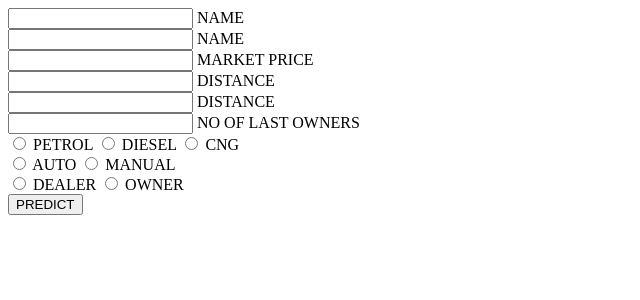
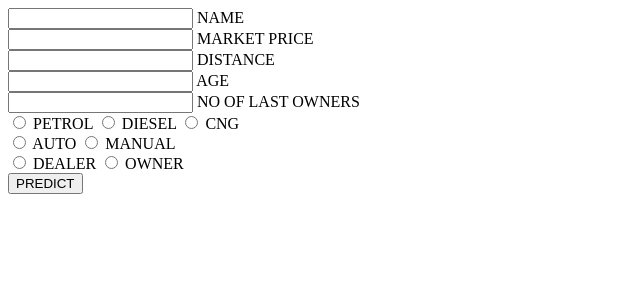
Before and after one commit to ashishsahu1/carChoice, a Flask app: page / in a window 1280 px wide. Shown: the top 300 px of the page, without its empty margins (0-640 px from the left). Run offline with Flask 2, Linux system fonts and the light colour scheme.

Commit message:
connection setup 1

```diff
--- a/app.py
+++ b/app.py
@@ -1,10 +1,16 @@
-from flask import Flask, render_template
+from flask import Flask, render_template, request
 
 app = Flask(__name__)
 
 
-@app.route('/')
-def hello():
+@app.route('/', methods =["GET", "POST"])
+def predict():
+    if request.method == "POST":
+        name = request.form.get("name")
+        marketprice = request.form.get("marketPrice")
+        distance = request.form.get("distance")
+        age = request.form.get("age")
+        return name+" "+marketprice+" "+distance+" "+age
     return render_template('index.html')
 
 if __name__ == "__main__":
--- a/templates/index.html
+++ b/templates/index.html
@@ -6,12 +6,7 @@
     <title>Document</title>
 </head>
 <body>
-   <form action="" method = "post">
-
-   <div class="line">
-    <input id="form1" name="name" type="text">
-    <label>NAME</label>
-   </div>
+   <form action="{{ url_for("predict")}}" method="post">
 
    <div class="line">
     <input id="form1" name="name" type="text">
@@ -30,7 +25,7 @@
 
    <div class="line">
     <input id= "form1" name="age" type="text">
-    <label>DISTANCE</label>
+    <label>AGE</label>
    </div>
 
     <div class="line">
@@ -69,11 +64,6 @@
 
    <button id= "pred" type="submit">PREDICT</button>
 
-
-
-
-
-
    </form>
 </body>
 </html>
```
Also changed, not shown: 1 other file.
